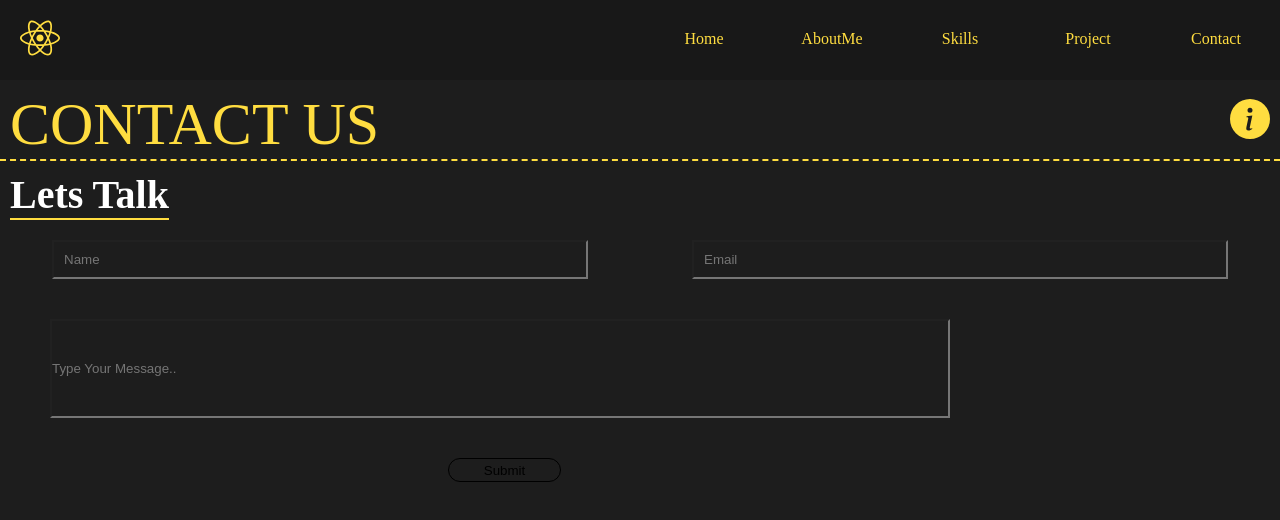
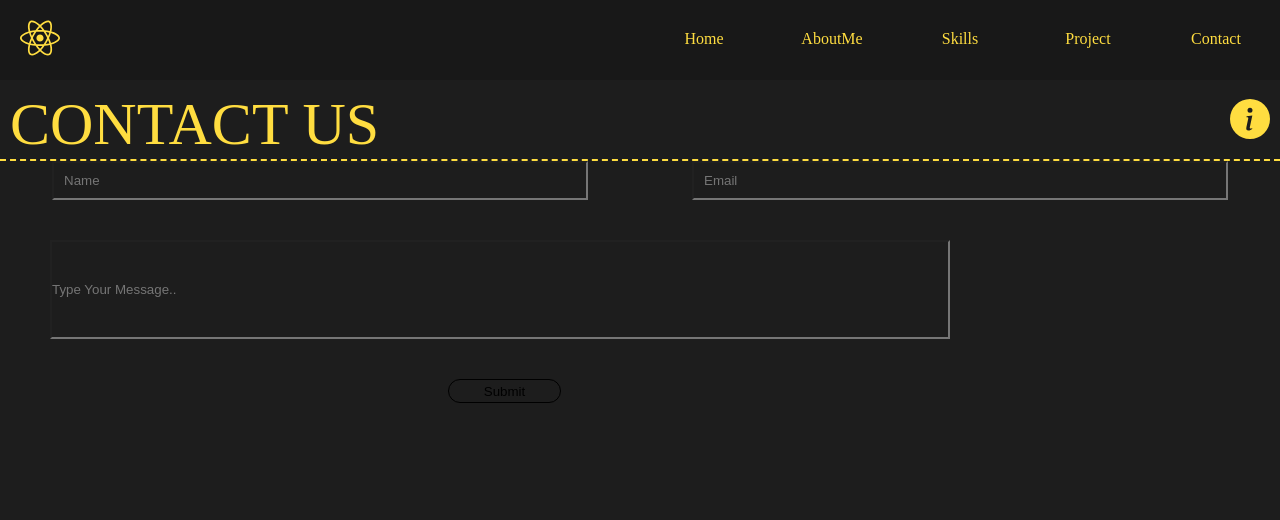
Before and after one commit to adfqfq12xc/AliPortfolio, a React (Create React App) app: page /Contact in a window 1280 px wide. Shown: the top 520 px of the page. Built offline with nearby package versions, Linux system fonts and the light colour scheme.

Commit message:
Update index.js

```diff
--- a/src/component/contact/index.js
+++ b/src/component/contact/index.js
@@ -11,7 +11,6 @@ export default function Index() {
     <div>
       <Header prop={{ header: 'Contact Us', icon: <BsInfoCircleFill size={40} /> }} />
       <div className='contact'>
-      <h1>Lets Talk</h1>
       <form onSubmit={handler}>
       <div className='contactfirst'>
         <input type='text' placeholder='Name'/>
```
